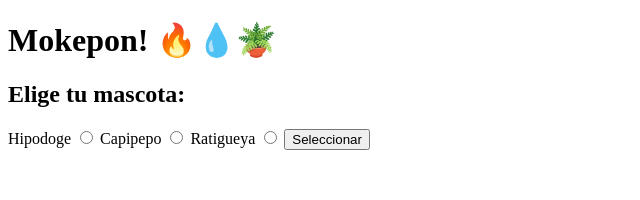
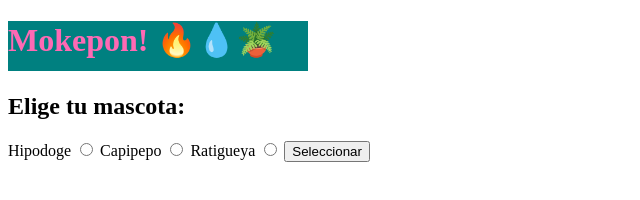
Before and after one commit to kemirandad/Mokepon-Game, a plain HTML site: page mokepon/mokepon.html in a window 1280 px wide. Shown: the whole page, without its empty margins (0-640 px from the left). Drawn offline with Linux system fonts and the light colour scheme.

Commit message:
Anatomia de codigo en CSS

```diff
--- a/mokepon/mokepon.html
+++ b/mokepon/mokepon.html
@@ -7,9 +7,10 @@
     <title>MOKEPON!</title>
 
     <script src="./js/mokepon.js"></script>
+    <link rel="stylesheet" href="./style.css">
 </head>
 <body>
-    <h1>Mokepon! 🔥💧🪴</h1>
+    <h1 class="titulo">Mokepon! 🔥💧🪴</h1>
 
     <section id="seleccionar-mascota">
         <h2>Elige tu mascota:</h2>
--- /dev/null
+++ b/mokepon/style.css
@@ -0,0 +1,6 @@
+.titulo {
+    color: hotpink;
+    width: 300px;
+    height: 50px;
+    background-color: teal;
+}
```
